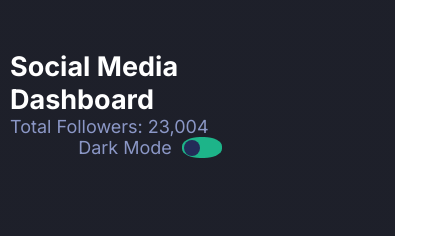
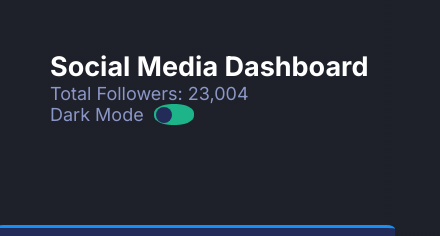
Before and after one commit to andersonrodrigod/social-media-dashboard-with-theme-switcher-master, a plain HTML site: page index.html in a window 390 px wide. Shown: the top 236 px of the page, 440 px wide, since content can reach past the window. Drawn offline with Linux system fonts and the light colour scheme.

Commit message:
alinhamento do header

```diff
--- a/style.css
+++ b/style.css
@@ -284,9 +284,11 @@ a {
     }
 
     header {
-        display: flex;
-        flex-direction: column;
-        margin-left: 10px;
+        display: block;
+        width: 100%;
+        max-width: 600px;
+        margin-left: 50px;
+
     }
 
 
@@ -311,6 +313,7 @@ a {
 
 
 
+
     .upper-section {
         display: flex;
         flex-direction: column;
```
